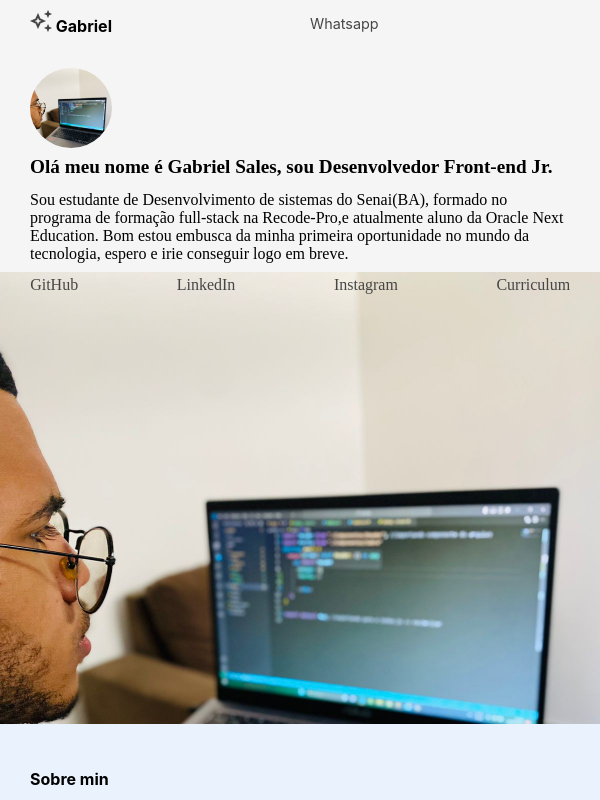
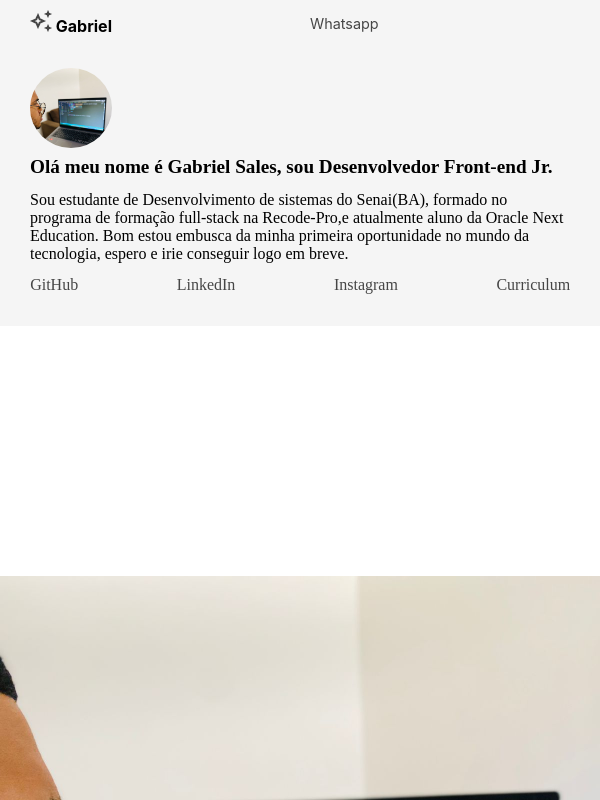
Before and after one commit to salesgs/portifolio__react, a React (Create React App) app: page / in a window 600 px wide. Shown: the top 800 px of the page. Built offline with nearby package versions, Linux system fonts and the light colour scheme.

Commit message:
cabeçalho 24

```diff
--- a/src/Componentes/Banner/Responsive.css
+++ b/src/Componentes/Banner/Responsive.css
@@ -1,21 +1,30 @@
 @media screen and (min-width:200px) and (max-width:700px){
   .banner{
     height: 580px;
-    margin-top: -15rem;
-  }
-}
-@media screen and (min-width:390px) and (max-width:700px){
-  .banner{
-    height: 580px;
-    margin-top: -24rem;
+    margin-top: -5rem;
   }
 }
 
-@media screen and (min-width:400px) and (max-width:700px){
+@media screen and (min-width:300px) and (max-width:700px){
   .banner{
     height: 580px;
-    margin-top: -28rem;
+    margin-top: -6rem;
   }
+}
+
+@media screen and (min-width:327px) and (max-width:700px){
+  .banner{
+    height: 580px;
+    margin-top: -7rem;
+  }
+
+}
+@media screen and (min-width:355px) and (max-width:700px){
+  .banner{
+    height: 580px;
+    margin-top: -9rem;
+  }
+
 }
 /* @media screen and (min-width:355px) and (max-width:700px){
   .banner{
```
